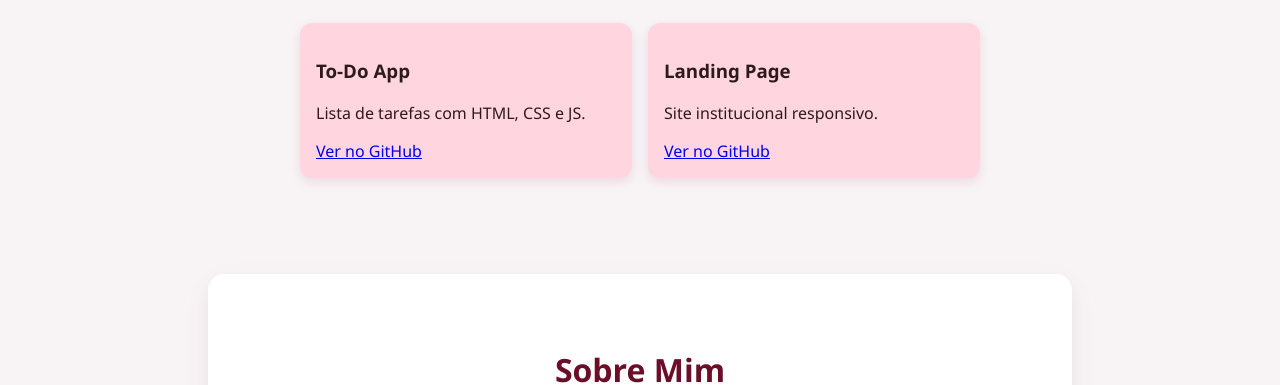
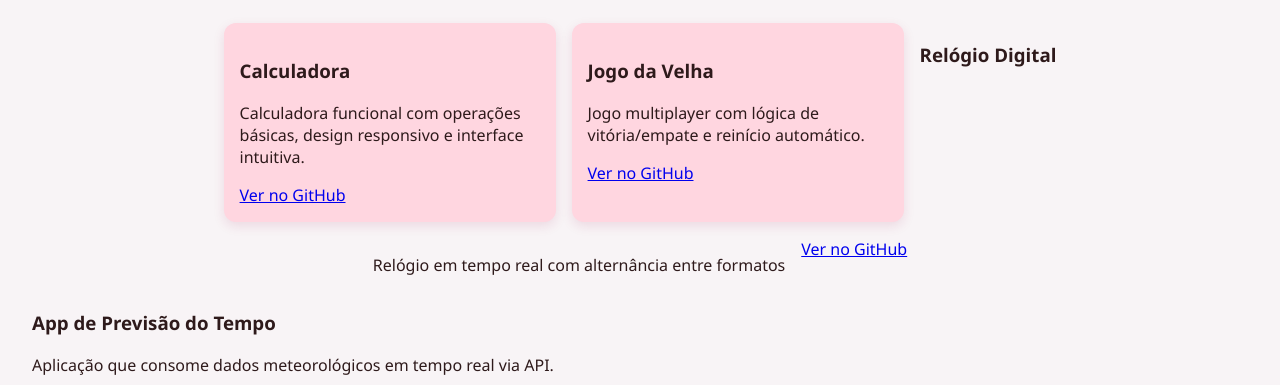
Before and after one commit to aline551/portifolio_aline_lopes.io, a plain HTML site: page index.html in a window 1280 px wide. Shown: the part 415-800 px from the top of the page. Drawn offline with Linux system fonts and the light colour scheme; a script that the page names is missing.

Commit message:
Update index.html

```diff
--- a/index.html
+++ b/index.html
@@ -27,15 +27,26 @@
         <div class="grid">
           <div class="card">
 
-            <h3>To-Do App</h3>
-            <p>Lista de tarefas com HTML, CSS e JS.</p>
+            <h3>Calculadora</h3>
+            <p> Calculadora funcional com operações básicas, design responsivo e interface intuitiva.
+</p>
             <a href="https://github.com/seuusuario/todo-app" target="_blank">Ver no GitHub</a>
           </div>
           <div class="card">
-            <h3>Landing Page</h3>
-            <p>Site institucional responsivo.</p>
+            <h3>Jogo da Velha</h3>
+            <p>Jogo multiplayer com lógica de vitória/empate e reinício automático.</p>
             <a href="https://github.com/seuusuario/landing-page" target="_blank">Ver no GitHub</a>
           </div>
+             <h3>Relógio Digital</h3>
+            <p>Relógio em tempo real com alternância entre formatos</p>
+            <a href="https://github.com/seuusuario/landing-page" target="_blank">Ver no GitHub</a>
+          </div>
+         </div>
+             <h3>App de Previsão do Tempo</h3>
+            <p>Aplicação que consome dados meteorológicos em tempo real via API.</p>
+            <a href="https://github.com/seuusuario/landing-page" target="_blank">Ver no GitHub</a>
+          </div>
+
         </div>
       </section>
 
```
